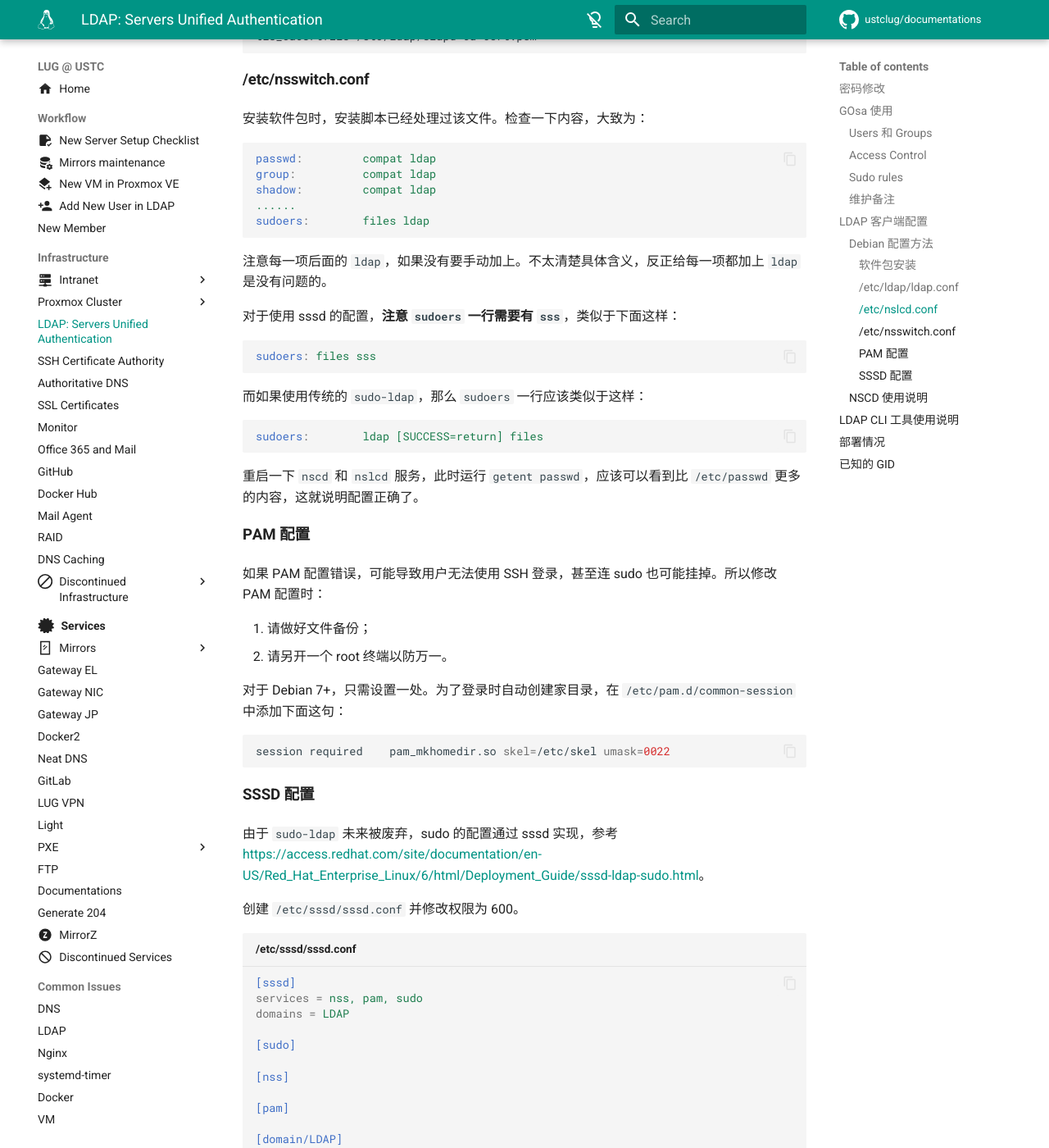
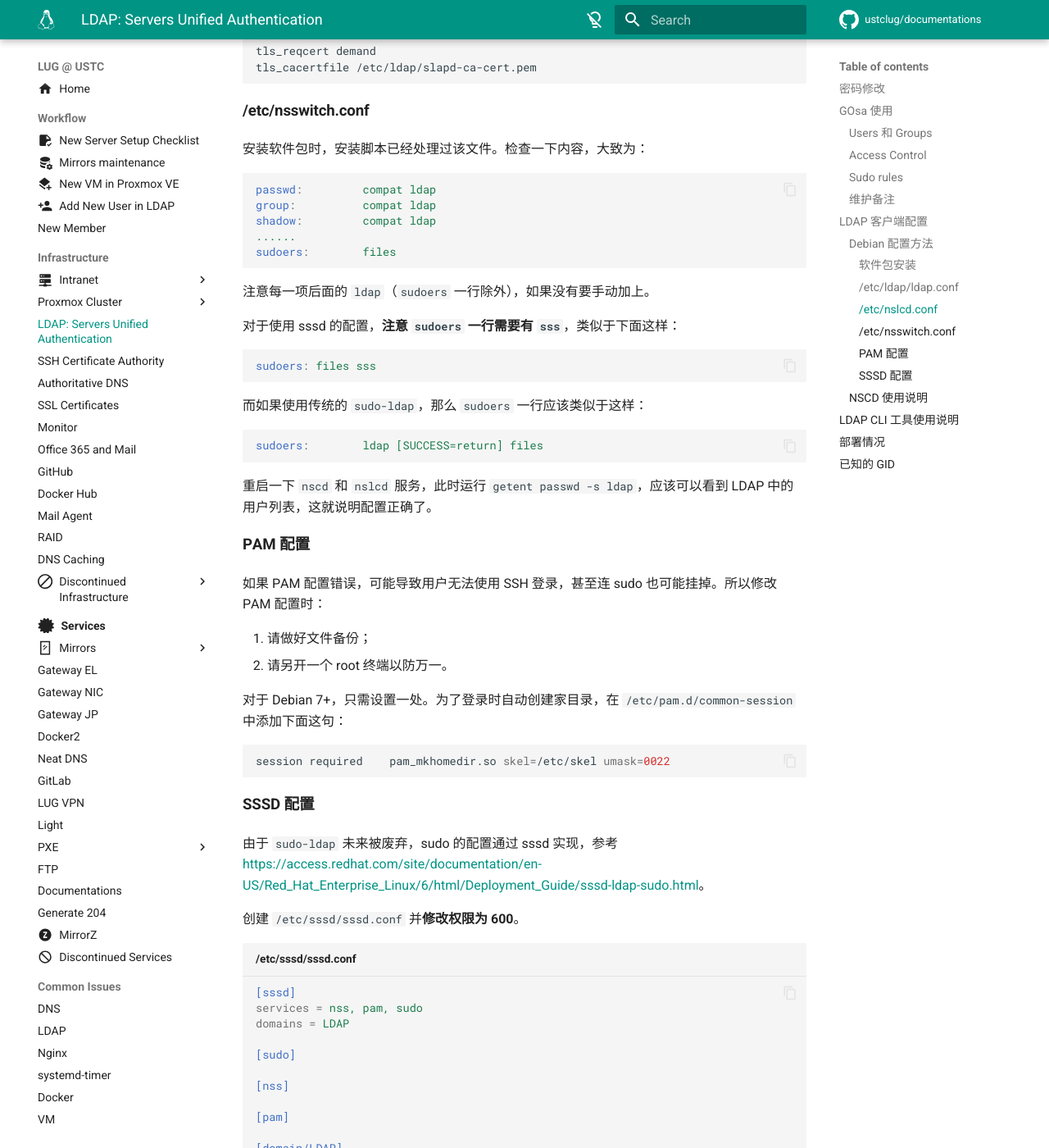
Before and after one commit to ustclug/documentations, an MkDocs documentation site: the page built from docs/infrastructure/ldap.md, in a window 1280 px wide and 1400 px high, scrolled down 3283 px. Shown: the whole window at 82% size. Built offline with MkDocs 1.6.1 and Material for MkDocs 9.7.7, drawn with Linux system fonts in a browser that asks for light colours; comment, search, counter and statistics services are not loaded; some of the changed text lies outside the part shown.

Commit message:
ldap: Recommend removing nscd after setting up sssd

````diff
--- a/docs/infrastructure/ldap.md
+++ b/docs/infrastructure/ldap.md
@@ -76,6 +76,8 @@
 
     如果已经安装了 `sudo-ldap`，请在全部配置完成**之后**运行 `apt install sudo`，迁移回原 `sudo`。
 
+    如果已经安装了 `nscd`，可以在配置完成后将其删除，避免与 `sssd` 冲突。
+
 在安装过程中会被问一些问题（不同版本的 Debian 的问题可能不同）：
 
 - LDAP 服务器地址是 `ldaps://ldap.lug.ustc.edu.cn`
@@ -121,10 +123,10 @@
 group:          compat ldap
 shadow:         compat ldap
 ......
-sudoers:        files ldap
+sudoers:        files
 ```
 
-注意每一项后面的 `ldap`，如果没有要手动加上。不太清楚具体含义，反正给每一项都加上 `ldap` 是没有问题的。
+注意每一项后面的 `ldap`（`sudoers` 一行除外），如果没有要手动加上。
 
 对于使用 sssd 的配置，**注意 `sudoers` 一行需要有 `sss`**，类似于下面这样：
 
@@ -138,7 +140,7 @@
 sudoers:        ldap [SUCCESS=return] files
 ```
 
-重启一下 `nscd` 和 `nslcd` 服务，此时运行 `getent passwd`，应该可以看到比 `/etc/passwd` 更多的内容，这就说明配置正确了。
+重启一下 `nscd` 和 `nslcd` 服务，此时运行 `getent passwd -s ldap`，应该可以看到 LDAP 中的用户列表，这就说明配置正确了。
 
 #### PAM 配置
 
@@ -157,7 +159,7 @@
 
 由于 `sudo-ldap` 未来被废弃，sudo 的配置通过 sssd 实现，参考 <https://access.redhat.com/site/documentation/en-US/Red_Hat_Enterprise_Linux/6/html/Deployment_Guide/sssd-ldap-sudo.html>。
 
-创建 `/etc/sssd/sssd.conf` 并修改权限为 600。
+创建 `/etc/sssd/sssd.conf` 并**修改权限为 600**。
 
 ```ini title="/etc/sssd/sssd.conf"
 --8<-- "sssd.conf"
@@ -169,9 +171,9 @@
 
 !!! warning "Apparmor"
 
-    目前 Debian 打包中的 SSSD 存在一个小 bug，会导致在有 Apparmor 的系统上 kernel log 刷满 dmesg。解决方法是在 `/etc/apparmor.d/usr.sbin.sssd` 中，`@{PROC} r,` 后面加一行：
+    Debian Bookworm 打包中的 SSSD 存在一个小 bug，会导致在有 Apparmor 的系统上 kernel log 刷满 dmesg。解决方法是在 `/etc/apparmor.d/usr.sbin.sssd` 中，`@{PROC} r,` 后面加一行：
 
-    ```
+    ```shell
     @{PROC}/[0-9]*/cmdline r,
     ```
 
````
